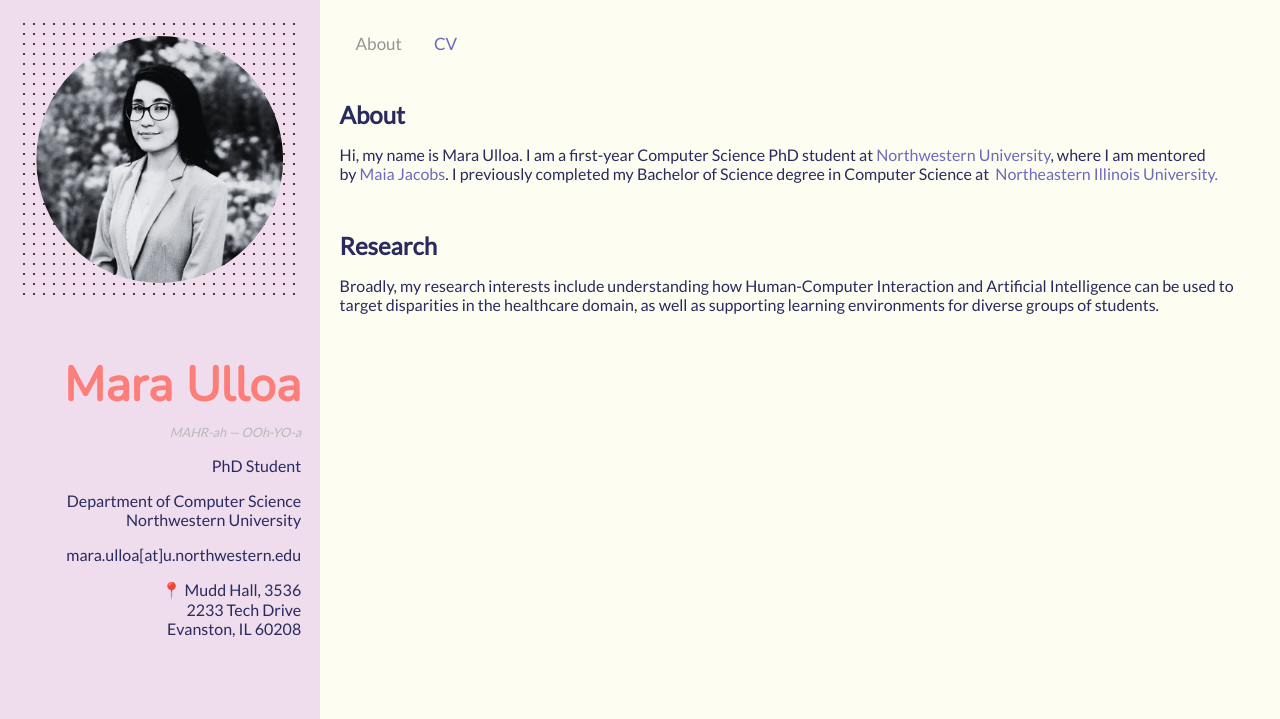
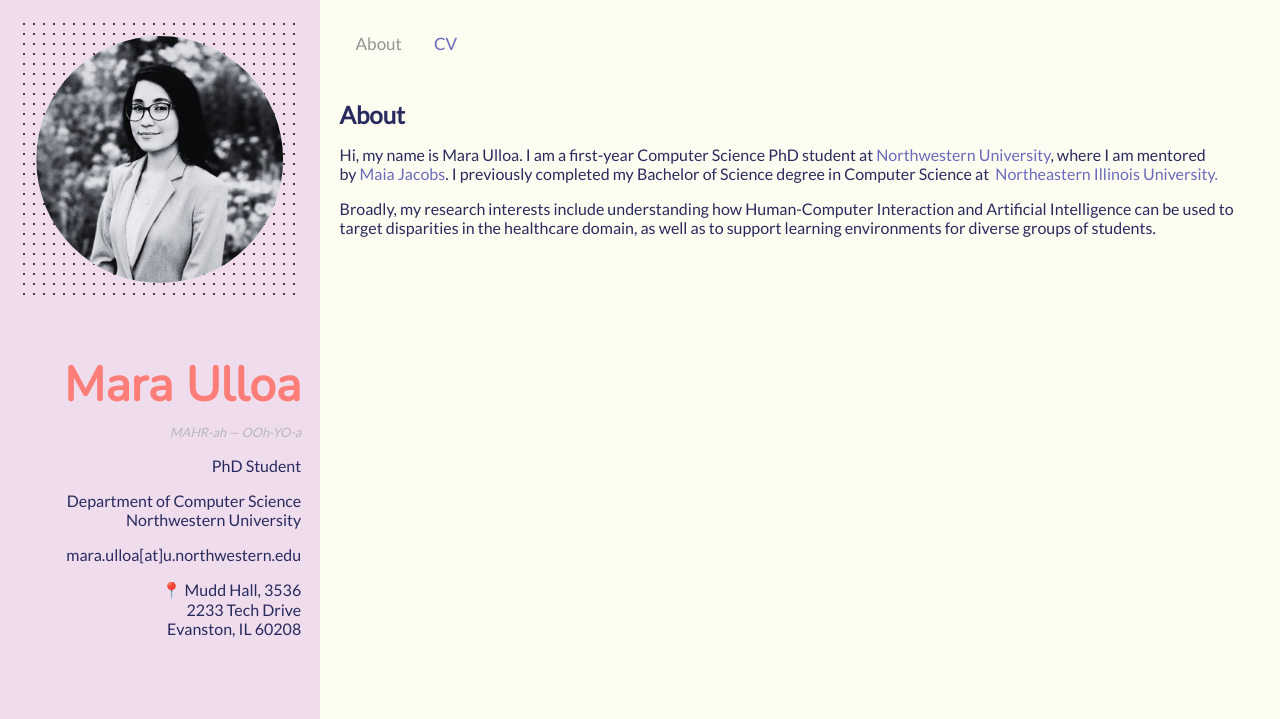
Before and after one commit to Mara16/mara16.github.io, a website: page index.html in a window 1280 px wide. Shown: the top 719 px of the page. Drawn offline with nearby package versions, Linux system fonts and the light colour scheme; a web font is replaced by a local one.

Commit message:
modifying about

```diff
--- a/index.html
+++ b/index.html
@@ -84,10 +84,9 @@
                         Illinois University.</a>
                 </p>
 
-                <h2>Research</h2>
                 <p>Broadly, my research interests include understanding how Human-Computer Interaction and
                     Artificial Intelligence can be used to target disparities in the healthcare
-                    domain, as well as supporting learning environments for diverse groups of students.</p>
+                    domain, as well as to support learning environments for diverse groups of students.</p>
                 <div class="footer-content">
                     <p>Last updated Spring 2&#x1F338;22 | &copy;Mara Ulloa </p>
                 </div>
```
